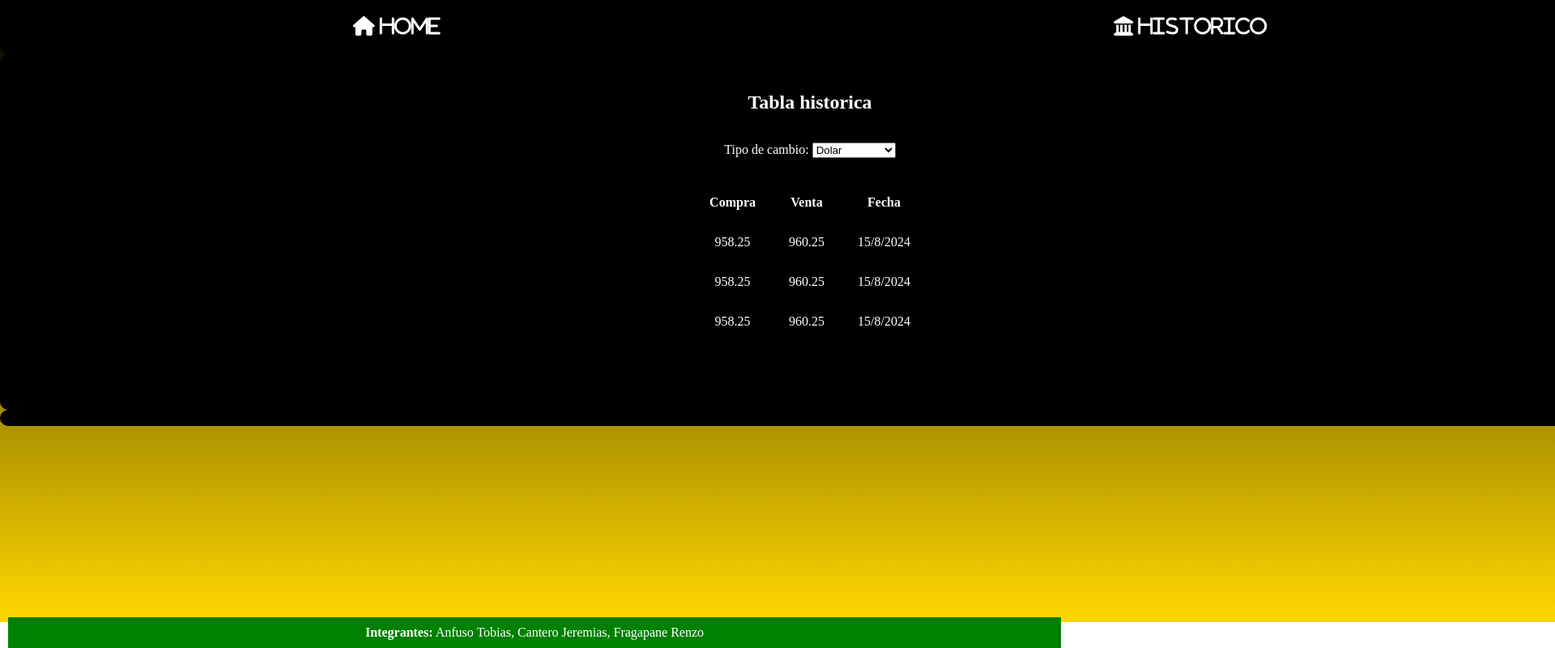
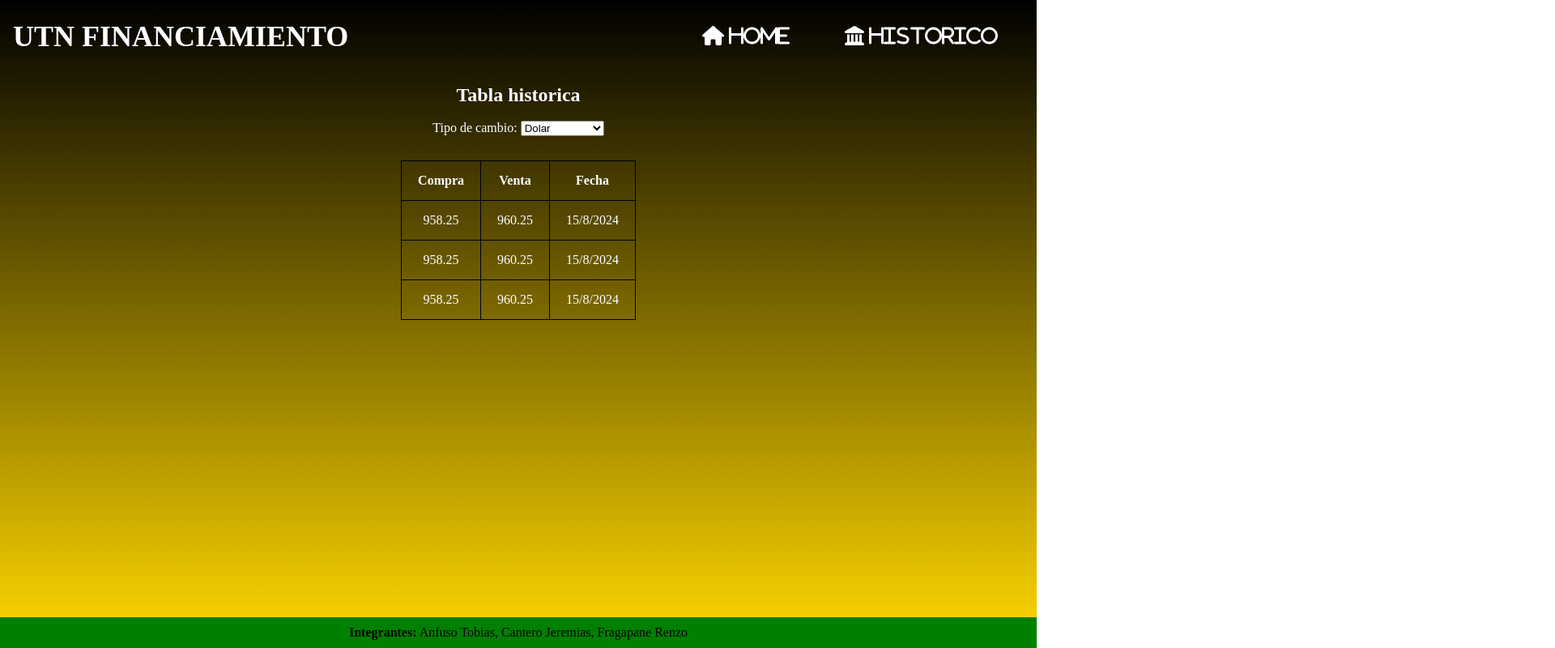
Before and after one commit to Renzo-fra/tp_integrador, a plain HTML site: page historico.html in a window 1280 px wide. Shown: the top 800 px of the page at 81% size, 1920 px wide, since content can reach past the window. Drawn offline with Linux system fonts and the light colour scheme.

Commit message:
CAMBIOS 3/9

```diff
--- a/historico.html
+++ b/historico.html
@@ -8,15 +8,17 @@
     <link rel="stylesheet" href="index.css">
 </head>
 <body>
-    <section class="container">
-        <main>
-            <div class="item header"> <!-- Header-->
-                <h1 class="menu">
-                    <a href="index.html"><i class="fas fa-home"> HOME</i></a> <a href="historico.html"><i class="fa-solid fa-landmark"> HISTORICO</i></a>
-                </h1>
-            </div> <!-- fin de header-->
-            <div class="item contenido"> <!-- contenido-->
+    <main>
+        <header>
+            <h1>UTN FINANCIAMIENTO</h1>
+                <nav>
+                    <a href="index.html"><i class="fas fa-home"> HOME </i></a>
+                    <a href="historico.html"><i class="fa-solid fa-landmark"> HISTORICO </i></a>
+                </nav>
+        </header>
+            <div class="container">
                 <h2>Tabla historica</h2>
+                <br>
                     <div class="tipo_cambio">Tipo de cambio:
                         <select name="tipo de cambio" >
                             <option>Dolar</option>
@@ -50,17 +52,10 @@
                             </tr>
                         </table>
                     </div>
-                    <div class="pagina">
-                        UTN FINANCIAMIENTO
-                    </div>
-            </div> <!-- fin contenido-->
-            <div class="item footer"> <!--footer-->
-                <footer>
-                    <strong>Integrantes:</strong> Anfuso Tobias, Cantero Jeremias, Fragapane Renzo
-                </footer>
-            </div> <!-- fin footer-->
-        </main>
-
-    </section>
+            </div>
+    </main>
+    <footer>
+        <strong>Integrantes:</strong> Anfuso Tobias, Cantero Jeremias, Fragapane Renzo
+    </footer>
 </body>
 </html>
--- a/index.css
+++ b/index.css
@@ -1,53 +1,40 @@
-body{
-    width: 100%;
-    height: 100%;
+*{
     padding: 0;
     margin: 0;
-    /*background-image: url(tipo_cambio.jpg);*/
-    background-repeat: no-repeat;
-    background-position: center;
-  background-attachment: fixed;
+    box-sizing: border-box;
+}
+
+body{
+    background: linear-gradient(to top, #FFD700, #000000);
+    width: 100%;
+    height: auto;
 }
 
 main{
-    background: linear-gradient(to top, #FFD700, #000000);
     height: 96vh;
 }
 
-.container{
-    display: grid;
-    /*grid-template: filas / columnas*/
-    grid-template: 100px  1fr 100px / 2000px 1fr;
-    grid-template-areas: "header header" "contenido" "footer footer";
+header{
+    display: flex;
+    justify-content: space-between;
+    margin: 24px 16px;
+    align-items: center;
 }
 
-.item{
-    background-color: #000000;
-    padding: 10px;
+nav a{
+    padding: 16px;
+    margin: 16px;
     color: #fff;
-    border-radius: 10px;
+    font-size: 24px;
 }
 
-.header{
-    grid-area: header;
+.container{
+    margin-top: 38px;
 }
 
-.contenido{
-    grid-area: contenido;
-}
-
-.footer{
-    grid-area: footer;
-}
-
-h1 {
-    text-align: center;
-    margin: 0;
-    padding: 10px ;
-}
-
-h1 a{
+h1{
     color: #fff;
+    font-size: 36px;
 }
 
 .menu{
@@ -59,9 +46,7 @@ h2, ul, li, table, td, th, div {
     color: #fff;
 }
 
-h2{
-    padding: 16px;
-}
+
 
 .table{
     display: flex;
@@ -81,6 +66,7 @@ h2{
 ul{
     padding: 5px 20px;
 }
+
 
 table{
     padding: 15px 20px;
```
Also changed, not shown: index.html (+9 -14 lines).
